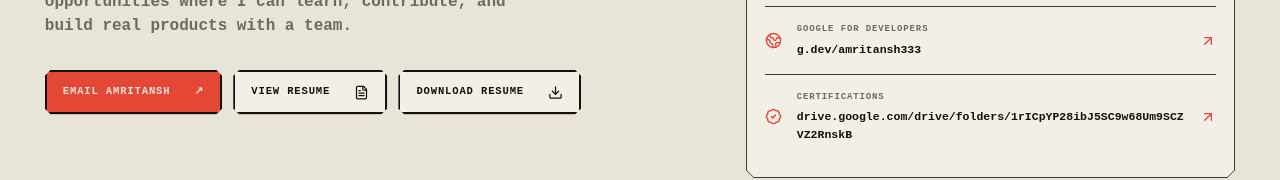
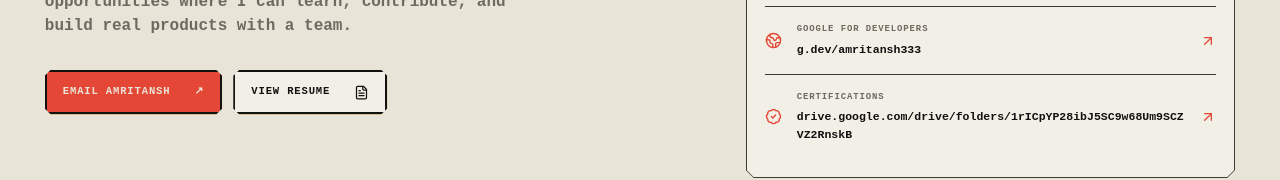
Before and after one commit to amritansh333/amritansh-jaiswal-portfolio, a Next.js app: page / in a window 1280 px wide. Shown: the part 8830-9010 px from the top of the page. Built offline with nearby package versions, Linux system fonts and the light colour scheme.

Commit message:
update resume

```diff
--- a/src/app/page.tsx
+++ b/src/app/page.tsx
@@ -84,7 +84,8 @@
 </a>
 <a
   className="terminal-link"
-  href="/resume/Amritansh_Jaiswal_Resume.pdf"
+  //href="/resume/Amritansh_Jaiswal_Resume.pdf"
+  href="https://drive.google.com/file/d/1xuDl-GW3JSw8vr9mOSn1jUQ3utt5Ig5a/view?usp=sharing"
   target="_blank"
   rel="noopener noreferrer"
 >
--- a/src/components/contact.tsx
+++ b/src/components/contact.tsx
@@ -1,6 +1,5 @@
 import {
   ArrowUpRight,
-  Download,
   FileText,
   Github,
   Globe2,
@@ -58,13 +57,6 @@
               rel="noopener noreferrer"
             >
               View Resume <FileText size={15} aria-hidden="true" />
-            </a>
-            <a
-              className="button button-secondary"
-              href={contactProfile.resume}
-              download={contactProfile.resumeDownloadName}
-            >
-              Download Resume <Download size={15} aria-hidden="true" />
             </a>
           </div>
         </div>
--- a/src/components/portfolio-sections.tsx
+++ b/src/components/portfolio-sections.tsx
@@ -14,7 +14,8 @@
 export function PortfolioSections() {
     const openResume = () => {
       window.open(
-        "/resume/Amritansh_Jaiswal_Resume.pdf",
+        //"/resume/Amritansh_Jaiswal_Resume.pdf",
+        "https://drive.google.com/file/d/1xuDl-GW3JSw8vr9mOSn1jUQ3utt5Ig5a/view?usp=sharing",
         "_blank",
         "noopener,noreferrer"
       );
--- a/src/components/showcase.tsx
+++ b/src/components/showcase.tsx
@@ -31,7 +31,7 @@
         <div className="hero-actions">
           <Button href="#about">About me</Button>
           <Button
-  href="/resume/Amritansh_Jaiswal_Resume.pdf"
+  href="https://drive.google.com/file/d/1xuDl-GW3JSw8vr9mOSn1jUQ3utt5Ig5a/view?usp=sharing"
   variant="secondary"
   target="_blank"
   rel="noopener noreferrer"
--- a/src/data/contact.ts
+++ b/src/data/contact.ts
@@ -8,8 +8,7 @@
   googleForDevelopersLabel: "g.dev/amritansh333",
   certifications: "https://drive.google.com/drive/folders/1rICpYP28ibJ5SC9w68Um9SCZVZ2RnskB",
   certificationsLabel: "drive.google.com/drive/folders/1rICpYP28ibJ5SC9w68Um9SCZVZ2RnskB",
-  resume: "/resume/Amritansh_Jaiswal_Resume.pdf",
-  resumeDownloadName: "Amritansh_Jaiswal_Resume.pdf",
+  resume: "https://drive.google.com/file/d/1xuDl-GW3JSw8vr9mOSn1jUQ3utt5Ig5a/view?usp=sharing",
   availability:
     "I'm currently looking for software development opportunities where I can learn, contribute, and build real products with a team.",
 } as const;
--- a/src/data/site.ts
+++ b/src/data/site.ts
@@ -6,7 +6,7 @@
   { label: "Projects", href: "#projects", index: "05" },
   {
     label: "Resume",
-    href: "/resume/Amritansh_Jaiswal_Resume.pdf",
+    href: "https://drive.google.com/file/d/1xuDl-GW3JSw8vr9mOSn1jUQ3utt5Ig5a/view?usp=sharing",
     index: "06",
     external: true,
   },
```
